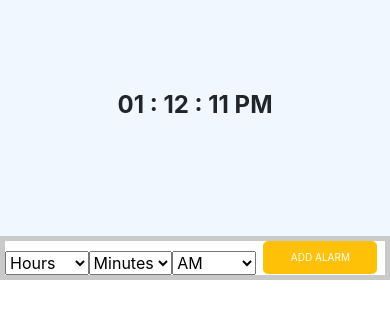
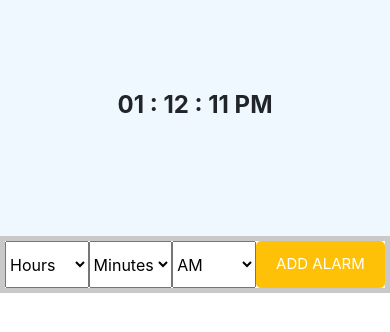
Before and after one commit to aNKITT522/AlarmClock.github.io, a plain HTML site: page index.html in a window 390 px wide. Shown: the part 70-402 px from the top of the page. Drawn offline with nearby package versions, Linux system fonts and the light colour scheme; files that its build step writes are made by us from their sources.

Commit message:
2nd new update
some update responsiveness

```diff
--- a/style.css
+++ b/style.css
@@ -50,32 +50,39 @@ margin-right: 32px;
 
 
 /* ------------------*/
-/* #addAlarmRow{
-  width: 500px;
-} */
+#addAlarmRow{
+ padding: 0;
+ margin: 0;
+}
 .addAlarm{
   border: 5px solid #cac9c9;
+  padding-left: 0px;
+  padding-right: 0px;
+  margin-left: 0px;
+  margin-right: 0px;
 
 }
 .addAlarm #hourSelect{
   width: 22%;
-  height: 100%;
+  height: 47px;
   float: left;
-  margin-top: 10px;
+  /* margin-top: 10px; */
 
 }
 .addAlarm #minuteSelect{
   width: 22%;
+  height: 47px;
   float: left;
-  margin-top: 10px;
+  /* margin-top: 10px; */
 }
 .addAlarm #meridian{
   width: 22%;
+  height: 47px;
   float: left;
-  margin-top: 10px;
+  /* margin-top: 10px; */
 }
 .addAlarm button{
-  width:auto;
+  width: 34%;
 }
 
 
@@ -156,25 +163,24 @@ input:checked + .slider:before {
 }
 .addAlarm #hourSelect{
   width: 22%;
+  height: 47px;
   float: left;
-  margin-top: 10px;
 
 }
 .addAlarm #minuteSelect{
   width: 22%;
   float: left;
-  margin-top: 10px;
+  height: 47px;
 }
 .addAlarm #meridian{
   width: 22%;
   float: left;
-  margin-top: 10px;
+  height: 47px;
 }
 .addAlarm button{
-  width:30%;
-  font-size: 10px;
-  margin-top: 10px;
-  /* padding-top: 0; */
+  width:34%;
+  font-size: 15px;
+  height: 47px;
 }
 }
 @media(min-width:575px) and (max-width:767px){
@@ -190,144 +196,25 @@ input:checked + .slider:before {
   }
   .addAlarm #hourSelect{
     width: 22%;
-    height: 100%;
+    height: 47px;
     float: left;
-    margin-top: 10px;
 
   }
   .addAlarm #minuteSelect{
     width: 22%;
-    height: 100%;
+    height: 47px;
     float: left;
-    margin-top: 10px;
+
   }
   .addAlarm #meridian{
     width: 22%;
-    height: 100%;
+    height: 47px;
     float: left;
-    margin-top: 10px;
   }
   .addAlarm button{
-    width:30%;
-    font-size: 10px;
+    width:34%;
+    font-size: 15px;
+    height: 47px;
   }
 
 }
-
-
-
-
-
-
-
-
-
-
-
-
-
-
-
-
-
-
-
-
-
-
-
-
-/* * {
-    padding: 0;
-    margin: 0;
-    box-sizing: border-box;
-    font-family: "Poppins", sans-serif;
-  }
-  body {
-    background-color: #02050b;
-  }
-  .hide {
-    display: none;
-  }
-  .container {
-    background-color: #6c4763;
-    width: 90%;
-    max-width: 31.25em;
-    padding: 3.12em 5em;
-    position: absolute;
-    transform: translateX(-50%);
-    left: 50%;
-    top: 1em;
-    border-radius: 0.5em;
-  }
-  .clockDisplay {
-    font-size: 2.18em;
-    text-align: center;
-    font-family: "Roboto Mono", monospace;
-  }
-  .inputs {
-    display: flex;
-    align-items: center;
-    justify-content: center;
-    gap: 1em;
-    margin-top: 2em;
-  }
-  .inputs input {
-    width: 2.8em;
-    font-size: 1.3em;
-    border: 1px solid #000000;
-    border-radius: 0.3em;
-    padding: 0.4em 0.2em;
-  }
-  #set {
-    background-color: #377dff;
-    border: none;
-    padding: 0.9em 1.8em;
-    display: block;
-    margin: 1.5em auto 0 auto;
-    border-radius: 2em;
-    color: #ffffff;
-  }
-  .alarm {
-    display: grid;
-    grid-template-columns: 8fr 2fr 2fr;
-    gap: 1em;
-    margin-top: 1.5em;
-    align-items: center;
-    border-bottom: 1px solid #898f9b;
-    padding-bottom: 0.6em;
-  }
-  .alarm input[type="checkbox"] {
-    appearance: none;
-    height: 2em;
-    width: 3.75em;
-    background-color: #e2e2ec;
-    border-radius: 1.25em;
-    position: relative;
-    cursor: pointer;
-    outline: none;
-  }
-  .alarm input[type="checkbox"]:before {
-    position: absolute;
-    content: "";
-    background-color: #757683;
-    height: 1.43em;
-    width: 1.43em;
-    border-radius: 50%;
-    top: 0.25em;
-    left: 0.25em;
-  }
-  .alarm input[type="checkbox"]:checked {
-    background-color: #2f0b8a;
-  }
-  .alarm input[type="checkbox"]:checked:before {
-    background-color: #c70e0e;
-    left: 2em;
-  }
-  .deleteButton {
-    background-color: transparent;
-    font-size: 1.5em;
-    color: #de0a0a;
-    border: none;
-    cursor: pointer;
-  } */
```
